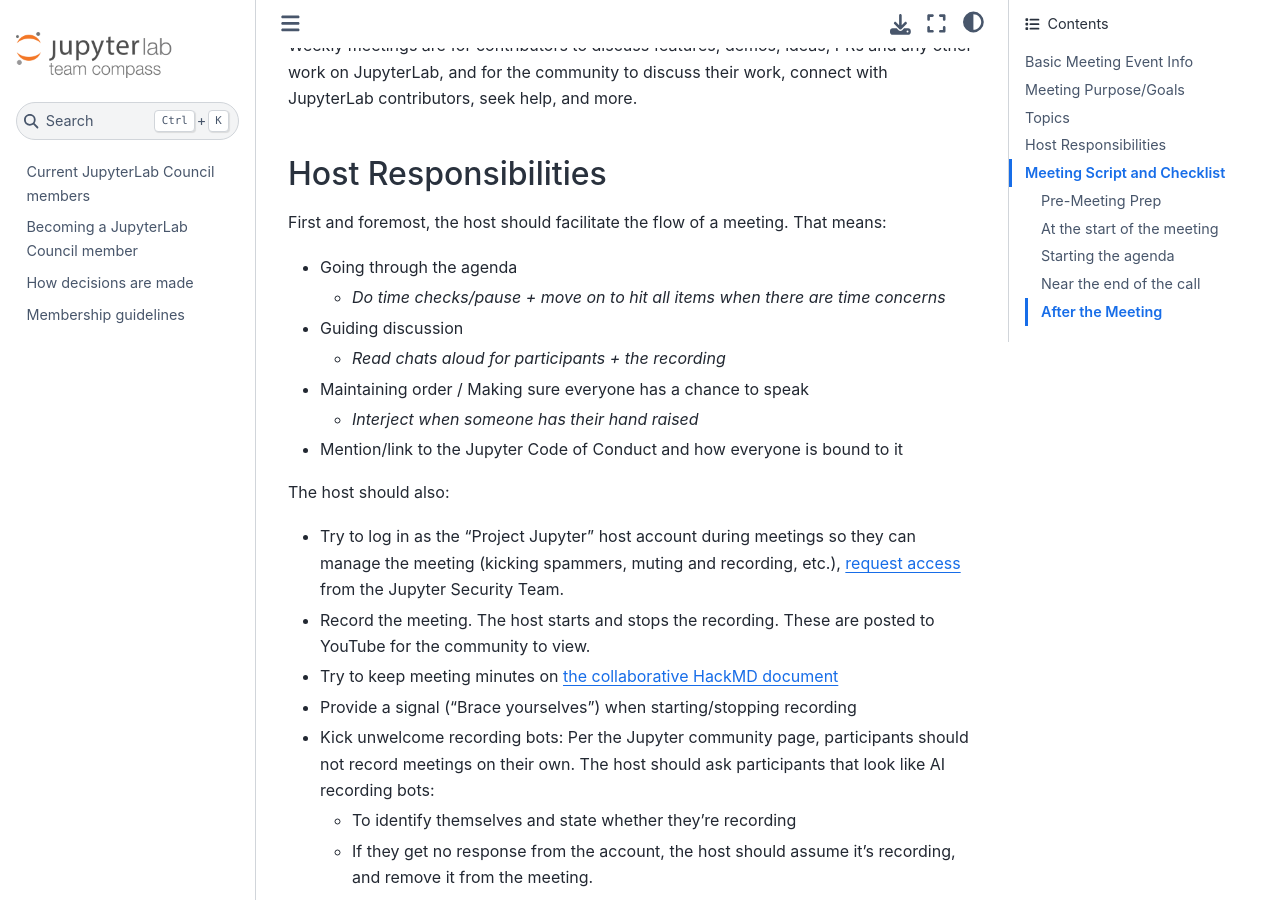
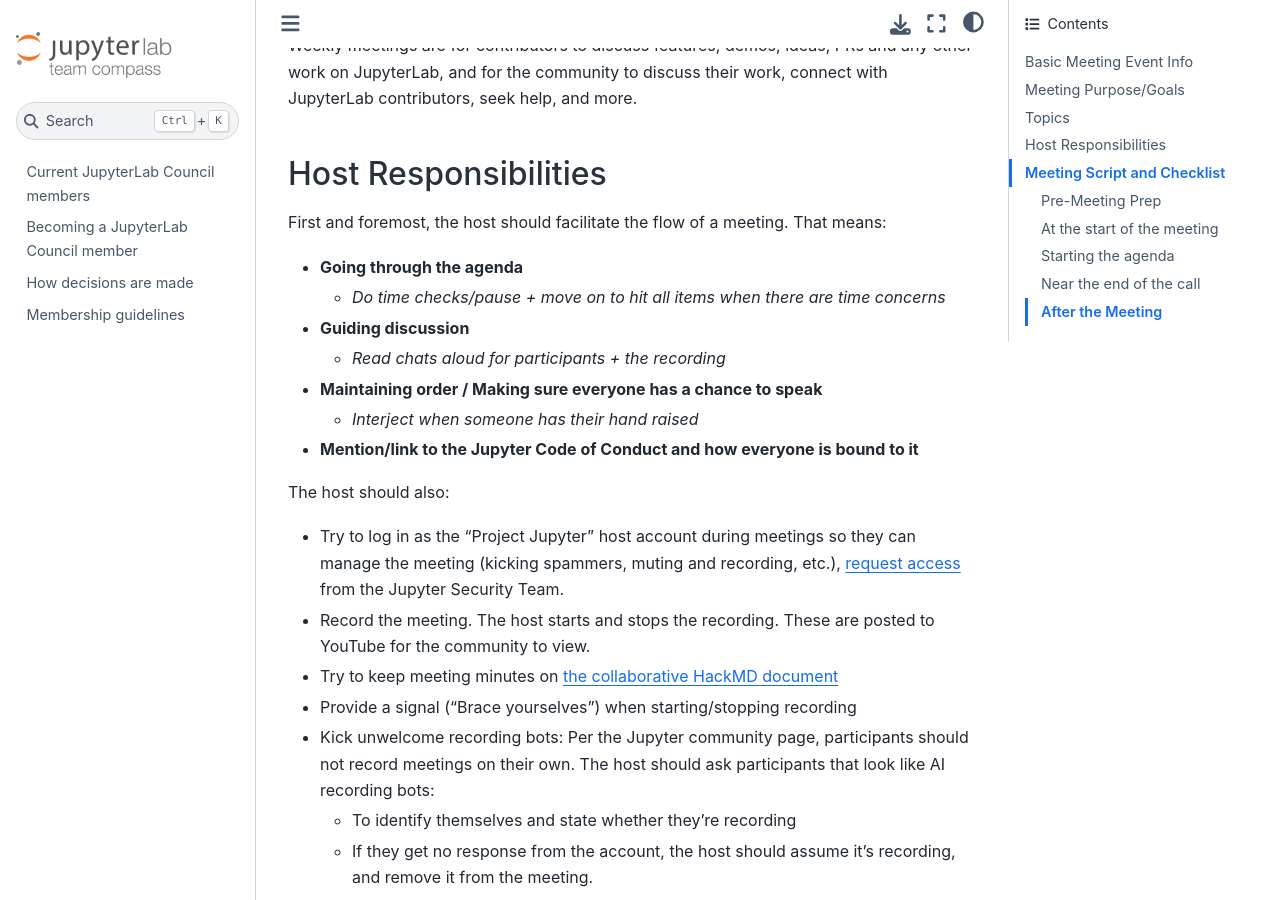
Before and after one commit to jupyterlab/frontends-team-compass, a Sphinx documentation site: the page built from docs/host_guide.md, in a window 1280 px wide and 900 px high, scrolled down 899 px. Built offline with Sphinx 7.4.7 and the Sphinx Book theme 1.1.4, drawn with Linux system fonts in a browser that asks for light colours.

```diff
--- a/docs/host_guide.md
+++ b/docs/host_guide.md
@@ -37,13 +37,13 @@ with JupyterLab contributors, seek help, and more.
 
 First and foremost, the host should facilitate the flow of a meeting. That means:
 
-- Going through the agenda
+- **Going through the agenda**
   - *Do time checks/pause + move on to hit all items when there are time concerns*
-- Guiding discussion
+- **Guiding discussion**
   - *Read chats aloud for participants + the recording*
-- Maintaining order / Making sure everyone has a chance to speak
+- **Maintaining order / Making sure everyone has a chance to speak**
   - *Interject when someone has their hand raised*
-- Mention/link to the Jupyter Code of Conduct and how everyone is bound to it
+- **Mention/link to the Jupyter Code of Conduct and how everyone is bound to it**
 
 The host should also:
 
```
